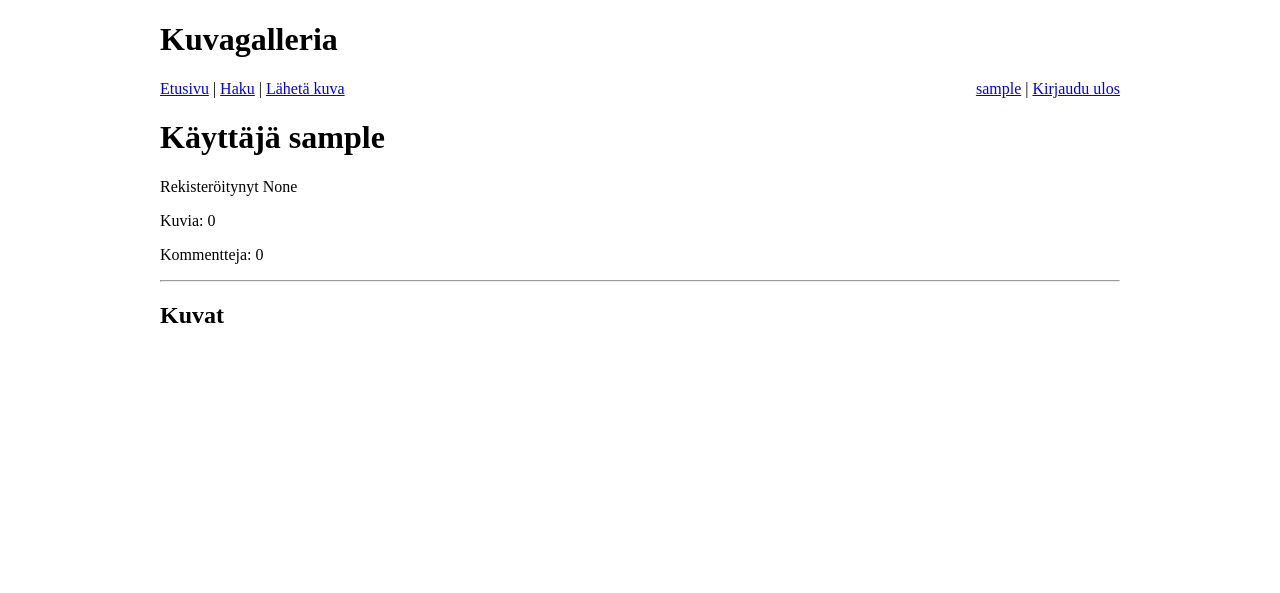
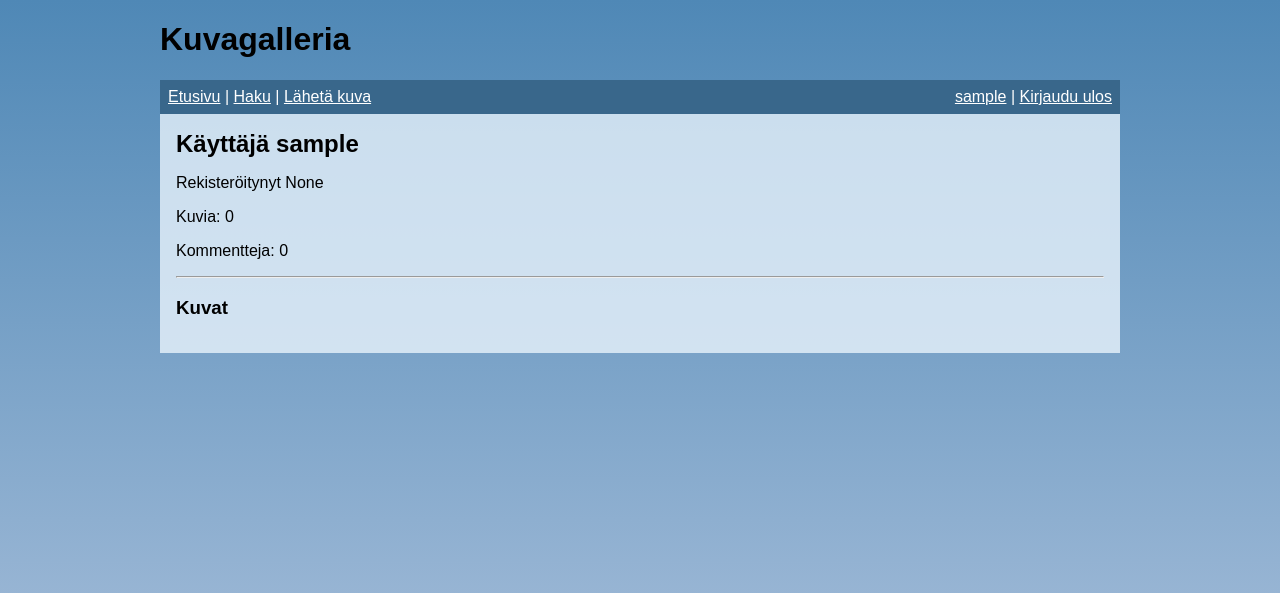
Before and after one commit to skwzq/kuvat, a Flask app: page /user/1 in a window 1280 px wide. Shown: the top 593 px of the page. Run offline with Flask 3, Linux system fonts and the light colour scheme; the visitor is signed in with stand-in values (Sample User, id 1); data comes from the database, SQL or seed files in the repository; data that the repository does not hold is empty.

Commit message:
Add more styling

```diff
--- a/static/main.css
+++ b/static/main.css
@@ -2,6 +2,9 @@
   margin: auto;
   max-width: 60em;
   overflow-wrap: break-word;
+  font-family: sans-serif;
+  background-image: linear-gradient(rgb(79, 136, 182), lightsteelblue);
+  background-attachment: fixed;
 }
 
 img {
@@ -10,16 +13,54 @@
   object-fit: contain;
 }
 
-li {
-  padding: 0.5em 0;
+ul {
+  padding: 0;
+  margin: 1em;
 }
 
 nav {
   position: relative;
+  padding: 0.5em;
+  background-color: rgb(57, 103, 139);
+  color: white;
+}
+
+nav a:link, nav a:visited {
+  color: white;
+}
+
+nav a:hover {
+  color: lightsteelblue;
+}
+
+nav a:active {
+  color: greenyellow;
+}
+
+a:link, a:visited {
+  color: darkslategray;
+}
+
+a:active {
+  color: limegreen;
+}
+
+hr {
+  color: lightsteelblue;
+}
+
+h2 {
+  margin: 0;
+}
+
+.content {
+  padding: 1em;
+  background-color: rgba(240, 248, 255, 0.75);
 }
 
 .post {
   display: flex;
+  margin: 1.5em 1em;
 }
 
 .post img {
@@ -29,16 +70,28 @@
 }
 
 .post p {
-  margin: 0;
-  padding: 0.2em 1em;
+  margin: 0.2em 1em;
   max-width: calc(100% - 6em);
+}
+
+li.post {
+  margin: 0.5em 0;
+}
+
+.comment {
+  border-bottom: 1px solid lightsteelblue;
 }
 
 .user-links {
   position: absolute;
-  right: 0
+  right: 0.5em
 }
 
 .whitespace {
   white-space: pre-wrap;
 }
+
+.info {
+  padding: 0.3em;
+  background-color: rgba(255, 255, 255, 0.5);
+}
--- a/templates/edit.html
+++ b/templates/edit.html
@@ -10,13 +10,13 @@
 
 {% block content %}
 {% if comment %}
-<h1>Muokkaa kommenttia</h1>
+<h2>Muokkaa kommenttia</h2>
 <form action="/edit/comment{{ comment.id }}" method="post">
   <p>
     <textarea name="content" rows="5" cols="40" maxlength="2000">{{ comment.content }}</textarea>
   </p>
 {% else %}
-<h1>Muokkaa kuvan tietoja</h1>
+<h2>Muokkaa kuvan tietoja</h2>
 <form action="/edit/{{ post.id }}" method="post">
   <p>
     Otsikko: <input type="text" name="title" value="{{ post.title }}" maxlength="100" required />
--- a/templates/layout.html
+++ b/templates/layout.html
@@ -25,7 +25,9 @@
     </span>
   </nav>
 
-  {% block content %}{% endblock %}
+  <div class="content">
+    {% block content %}{% endblock %}
+  </div>
 </body>
 
 </html>
--- a/templates/login.html
+++ b/templates/login.html
@@ -3,7 +3,7 @@
 {% block title %}Kirjaudu sisään{% endblock %}
 
 {% block content %}
-<h1>Kirjaudu sisään</h1>
+<h2>Kirjaudu sisään</h2>
 
 {% for message in get_flashed_messages() %}
 <p>
--- a/templates/new_post.html
+++ b/templates/new_post.html
@@ -3,7 +3,7 @@
 {% block title %}Uusi kuva{% endblock %}
 
 {% block content %}
-<h1>Uusi kuva</h1>
+<h2>Uusi kuva</h2>
 
 <p>
   Kuvan tulee olla jpg- tai png-tiedosto, jonka koko on enintään 1 Mt.
--- a/templates/register.html
+++ b/templates/register.html
@@ -3,7 +3,7 @@
 {% block title %}Luo tunnus{% endblock %}
 
 {% block content %}
-<h1>Luo tunnus</h1>
+<h2>Luo tunnus</h2>
 
 {% for message in get_flashed_messages() %}
 <p>
--- a/templates/remove.html
+++ b/templates/remove.html
@@ -10,13 +10,13 @@
 
 {% block content %}
 {% if comment %}
-<h1>Poista kommentti</h1>
+<h2>Poista kommentti</h2>
 <form action="/remove/comment{{ comment.id }}" method="post">
   <p>
     Haluatko varmasti poistaa kommentin?
   </p>
 {% else %}
-<h1>Poista kuva</h1>
+<h2>Poista kuva</h2>
 <form action="/remove/{{ post_id }}" method="post">
   <p>
     Haluatko varmasti poistaa kuvan?
--- a/templates/search.html
+++ b/templates/search.html
@@ -3,7 +3,7 @@
 {% block title %}Haku{% endblock %}
 
 {% block content %}
-<h1>Haku</h1>
+<h2>Haku</h2>
 
 <form action="/search" method="get">
   <p>
@@ -27,7 +27,7 @@
 
 {% if query %}
 <hr />
-<h2>Tulokset</h2>
+<h3>Tulokset</h3>
 
 <ul>
 {% for result in results %}
--- a/templates/user.html
+++ b/templates/user.html
@@ -3,7 +3,7 @@
 {% block title %}Käyttäjä {{ user.username }}{% endblock %}
 
 {% block content %}
-<h1>Käyttäjä {{ user.username }}</h1>
+<h2>Käyttäjä {{ user.username }}</h2>
 
 <p>Rekisteröitynyt {{ user.registration_date }}</p>
 <p>Kuvia: {{ posts | count }}</p>
@@ -13,7 +13,7 @@
 {% endif %}
 
 <hr />
-<h2>Kuvat</h2>
+<h3>Kuvat</h3>
 
 <ul>
 {% for post in posts %}
```
Also changed, not shown: templates/index.html (+3 -4 lines), templates/post.html (+6 -6 lines).
